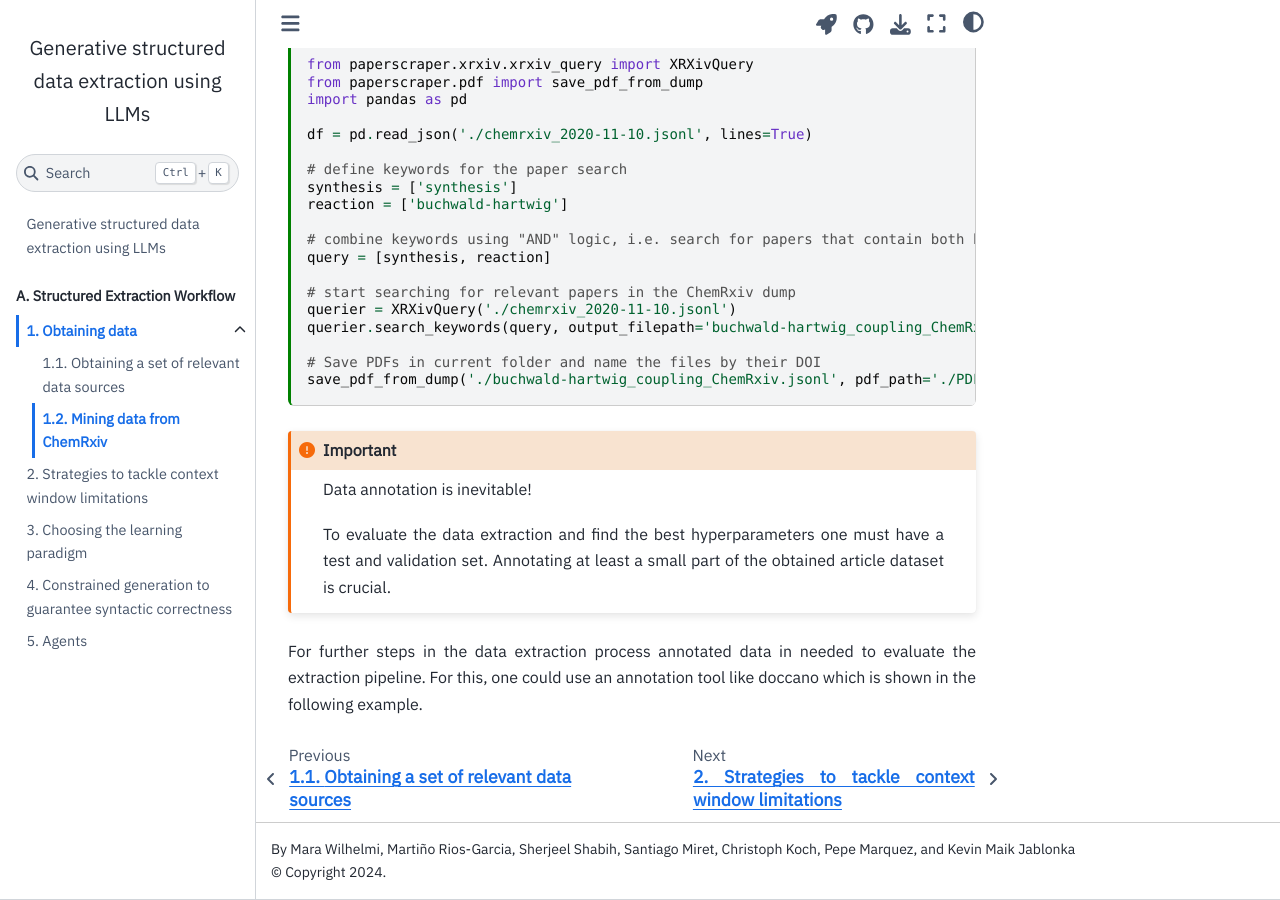
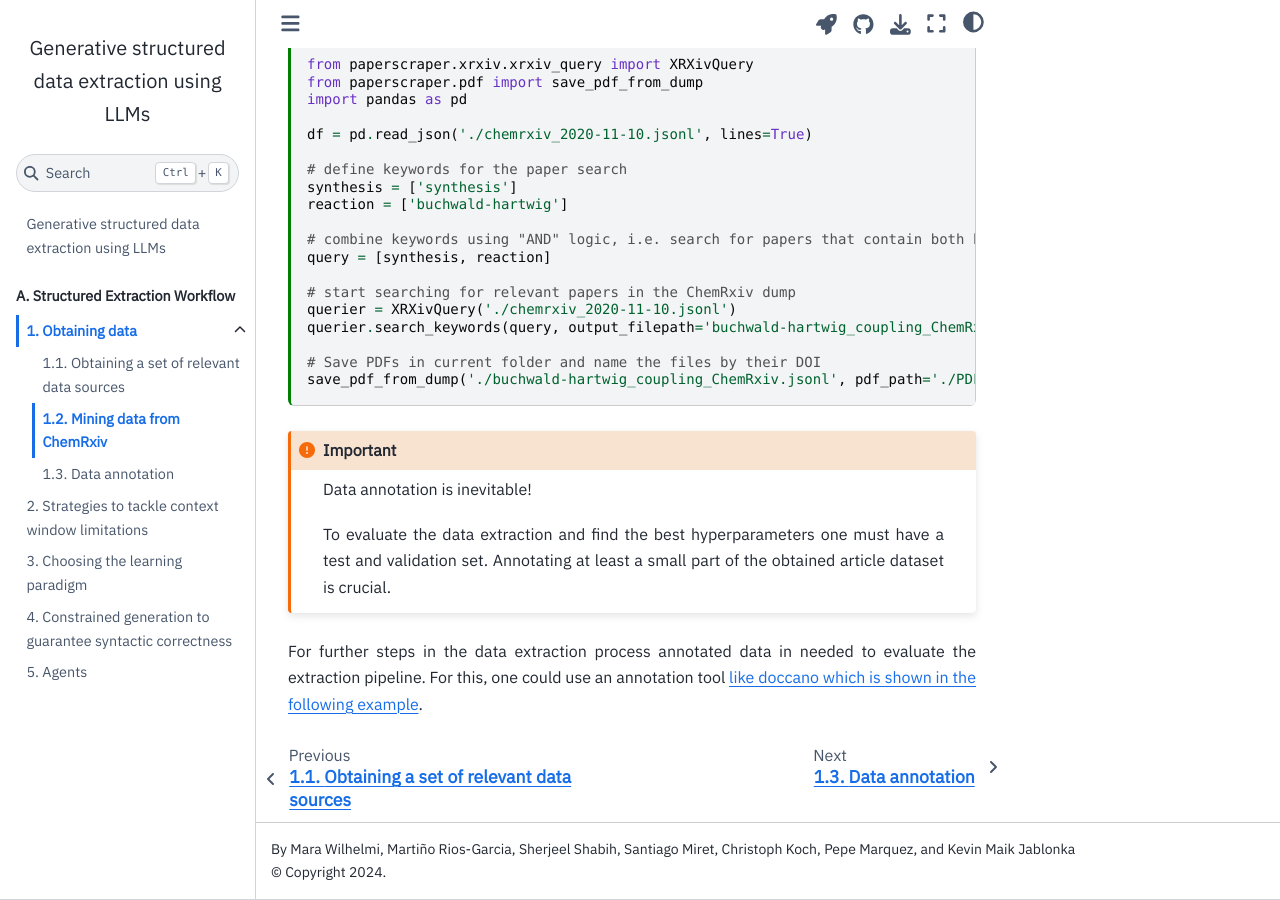
Before and after one commit to lamalab-org/matextract-book, a Jupyter Book: the page built from content/obtaining_data/data_mining.ipynb, in a window 1280 px wide and 900 px high, scrolled down 646 px. Built offline with Jupyter Book 1.0.4 settings and Sphinx 7.4.7 and the Sphinx Book theme 1.1.4, drawn with Linux system fonts in a browser that asks for light colours; some of the changed lines change nothing that is shown.

Commit message:
migrating to jupyter book

```diff
--- a/_toc.yml
+++ b/_toc.yml
@@ -8,9 +8,7 @@
       sections:
         - file: content/obtaining_data/crossref_search.ipynb
         - file: content/obtaining_data/data_mining.ipynb
-
-      # - file: obtaining_data/data_mining.ipynb
-      # - file: obtaining_data/annotation.ipynb
+        - file: content/obtaining_data/annotation.ipynb
     - file: content/context_window/Dealing_with_context_window.ipynb
     - file: content/finetune/choosing_paradigm.ipynb
     - file: content/constrained_decoding/index.ipynb
```
Also changed, not shown: content/obtaining_data/annotation.ipynb.
